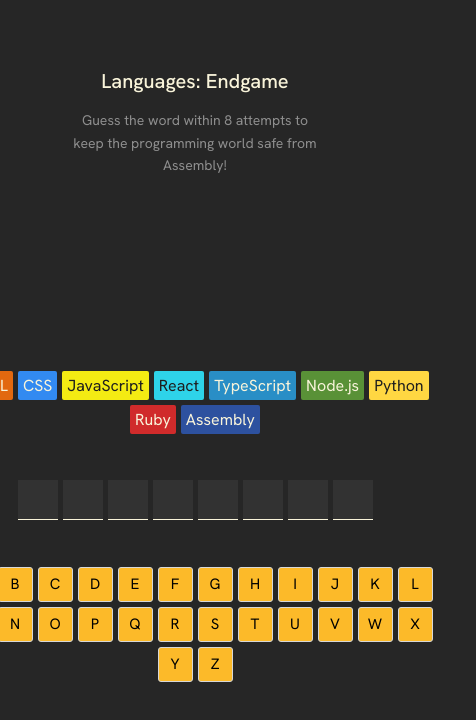
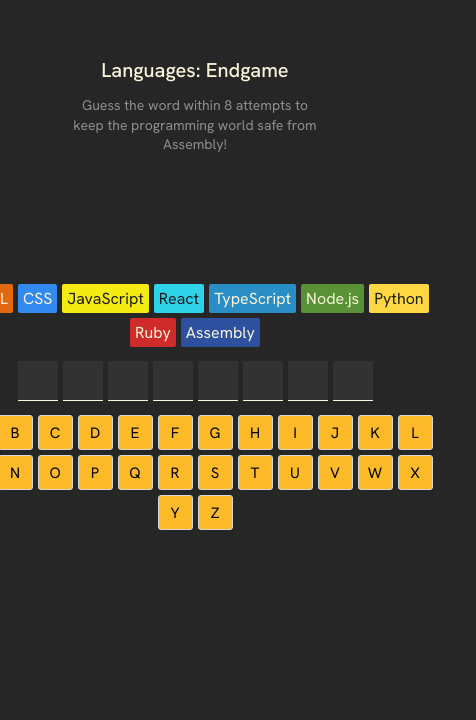
Before and after one commit to mazenrashaddd/languages-endgame, a React (Vite) app: page / in a window 390 px wide. Shown: the top 720 px of the page, 476 px wide, since content can reach past the window. Built offline with nearby package versions, Linux system fonts and the light colour scheme; a web font is replaced by a local one.

Commit message:
Fixing responsiveness issues with mobile screens

```diff
--- a/src/App.css
+++ b/src/App.css
@@ -1,8 +1,23 @@
 main {
   display: flex;
   flex-direction: column;
-  justify-content:space-around;
+  gap: 1.5rem;
   align-items: center;
   width: 100%;
-  height: 90dvh;
+  min-height: 90dvh;
+  padding: 2rem;
 }
+
+@media (max-width: 600px) {
+  html {
+    font-size: 14px;
+  }
+  main {
+    gap: 1rem;
+    padding: 1rem;
+  }
+
+  body {
+    line-height: 1.4;
+  }
+}
```
